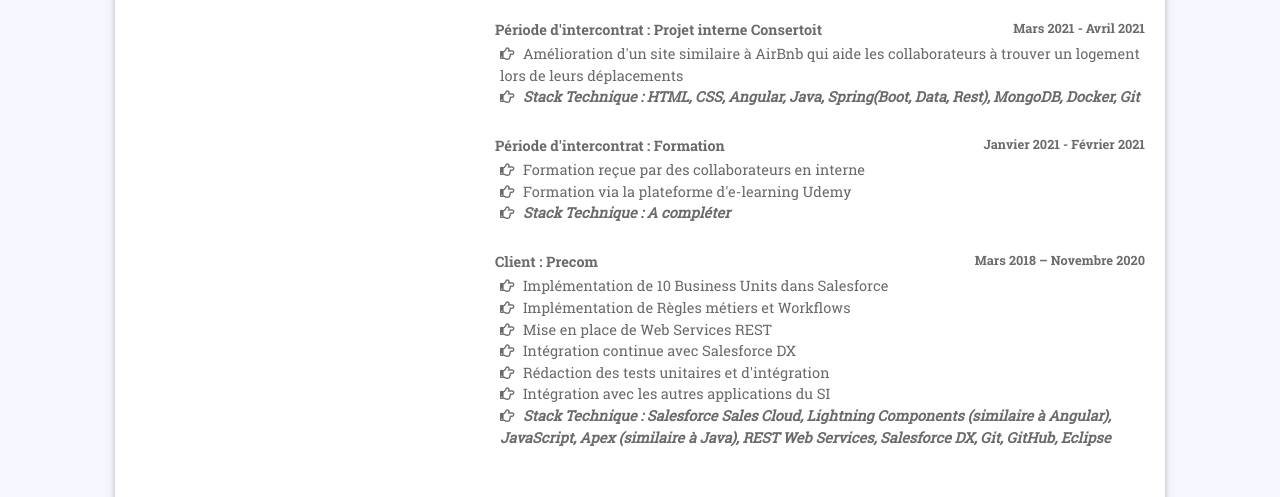
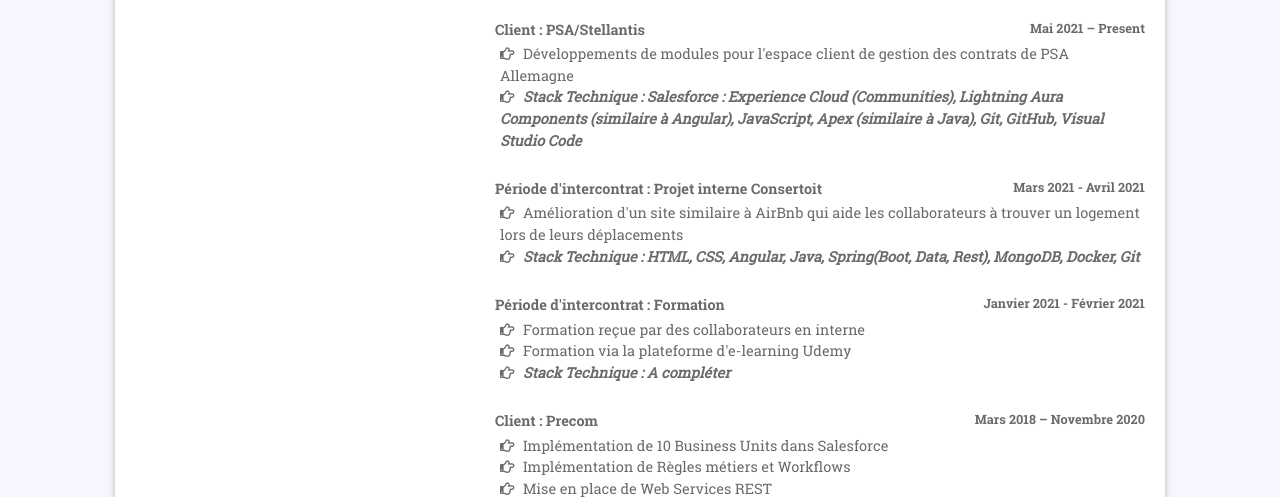
Before and after one commit to bretondev/portfolio, a plain HTML site: page en/index.html in a window 1280 px wide. Shown: the part 1712-2209 px from the top of the page. Drawn offline with Linux system fonts and the light colour scheme.

Commit message:
PSA Experience

```diff
--- a/en/index.html
+++ b/en/index.html
@@ -653,6 +653,29 @@
                                 <br /><br />
 
                                 <h6>
+                                    Client : PSA/Stellantis
+                                    <span>Mai 2021 – Present</span>
+                                </h6>
+                                <ul>
+                                    <li>
+                                        <i class="far fa-hand-point-right"></i>
+                                        Développements de modules pour l'espace client de gestion des contrats de PSA Allemagne
+                                    </li>
+                                    <li>
+                                        <i class="far fa-hand-point-right"></i>
+                                        <i
+                                            ><b
+                                                >Stack Technique : Salesforce : Experience Cloud (Communities), Lightning Aura Components
+                                                (similaire à Angular), JavaScript, Apex (similaire à Java), Git, GitHub, Visual Studio Code
+                                            </b></i
+                                        >
+                                    </li>
+                                </ul>
+                                <br />
+
+
+
+                                <h6>
                                     Période d'intercontrat : Projet interne Consertoit
                                     <span>Mars 2021 - Avril 2021</span>
                                 </h6>
```
